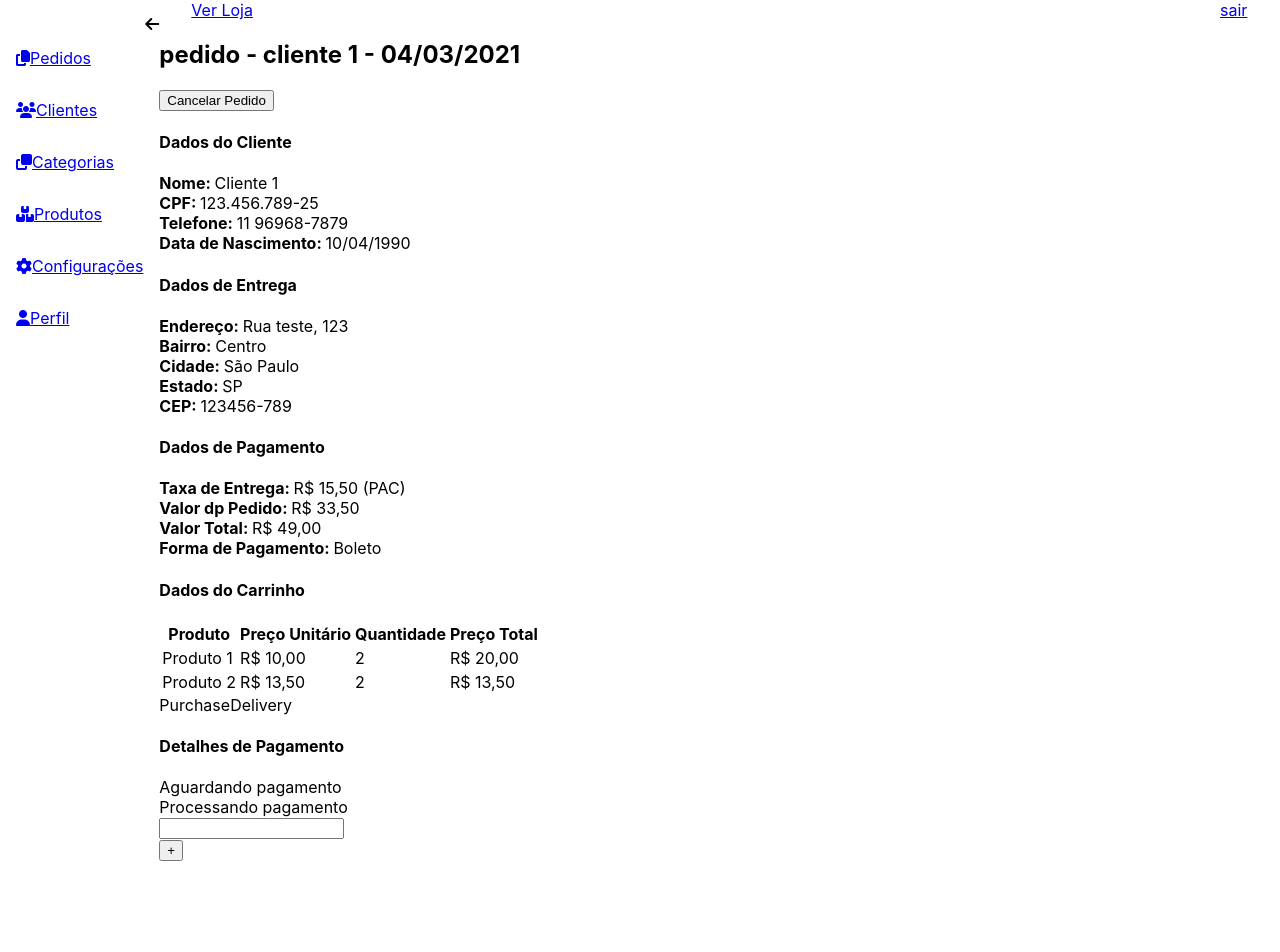
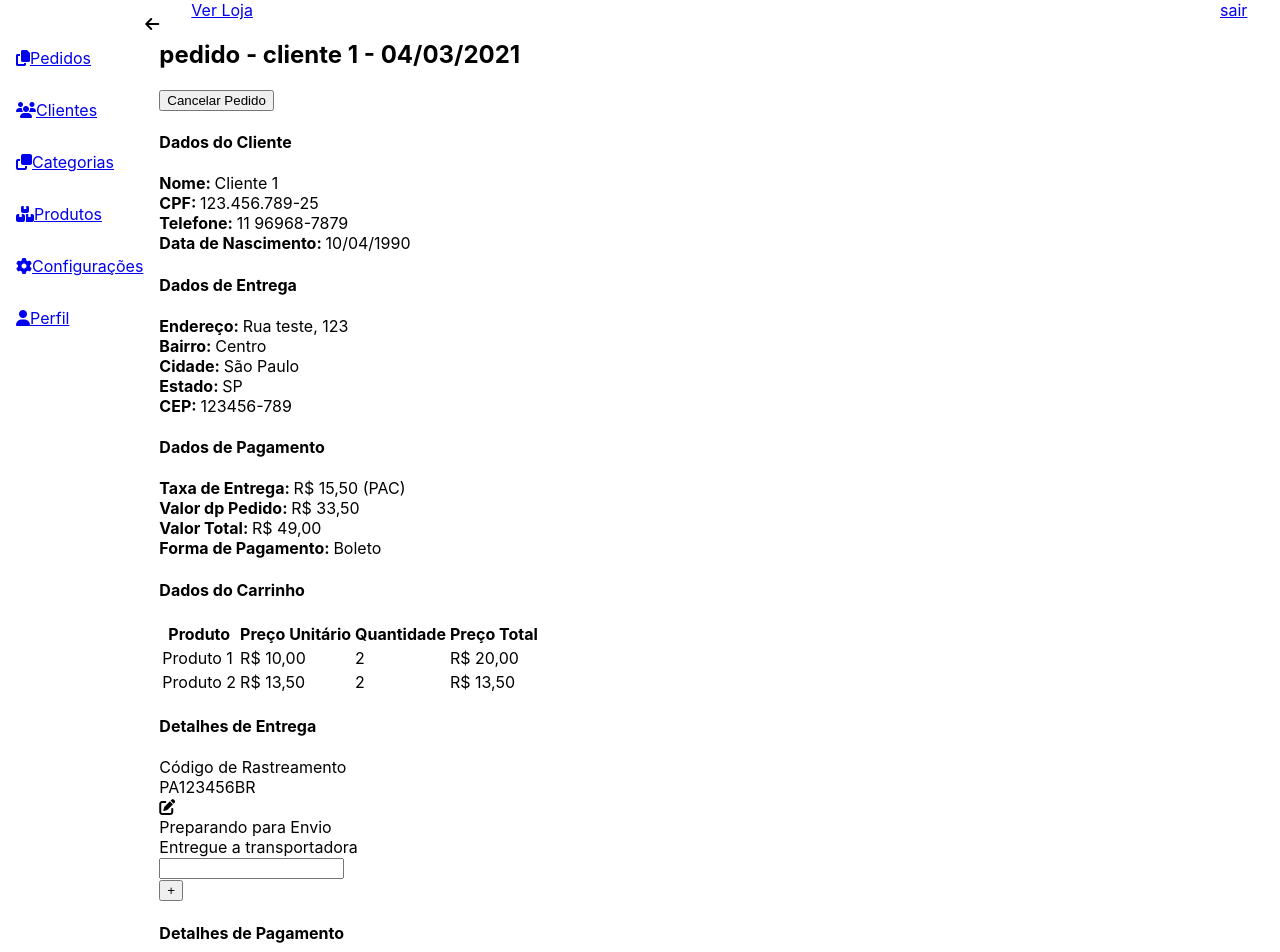
Before and after one commit to vhfuly/ecommerce-dashboard, a React (Create React App) app: page /#/Purchase/1 in a window 1280 px wide. Shown: the top 952 px of the page. Before the commit the page ends 861 px from the top, so only its background shows below. Built offline with nearby package versions, Linux system fonts and the light colour scheme.

Commit message:
feat: create InputValue

```diff
--- /dev/null
+++ b/src/components/Inputs/InputValue.tsx
@@ -0,0 +1,54 @@
+import React, { useState } from 'react';
+
+type Props = {
+  value: string;
+  name: string;
+  handleSubmit: (value: string) => void;
+}
+const InputValue: React.FC<Props> = props => {
+  const [value, setValue] = useState(props.value);
+  const [from, setFrom] = useState(false);
+  const onChange = (event: React.ChangeEvent<HTMLInputElement>) => setValue(event.target.value);
+  const toggleFrom = () => {
+    setFrom(!from);
+    setValue(props.value);
+  }
+
+  const handleSubmit = (value: string) => {
+    props.handleSubmit(value);
+    toggleFrom();
+  }
+
+  if (from) return (
+    <div className="input-value input-value-open">
+      <div>
+        <input
+          value={value}
+          onChange={onChange}
+          name={props.name}
+        />
+      </div>
+      <div>
+        <div onClick={() => handleSubmit(value)}>
+          <i className='fas fa-check' />
+        </div>
+        <div onClick={toggleFrom}>
+          <i className='fas fa-times' />
+        </div>
+      </div>
+
+    </div>
+
+  )
+  else return (
+    <div className="input-value">
+      <span>{props.value}</span>
+      <div onClick={() => toggleFrom()}>
+        <i className='fas fa-edit' />
+      </div>
+    </div>
+  );
+
+}
+
+export default InputValue
--- a/src/containers/Purchase/DeliveryDetails.tsx
+++ b/src/containers/Purchase/DeliveryDetails.tsx
@@ -1,10 +1,36 @@
-import React from 'react';
+import React, { useState } from 'react';
+import Title from '../../components/Text/Title';
+import DynamicList from '../../components/Lists/DynamicList';
+import InputValue from '../../components/Inputs/InputValue';
 
 const DeliveryDetails: React.FC = () => {
 
+  const [status, setStatus] = useState<string[]>(['Preparando para Envio', "Entregue a transportadora"]);
+  const [trackingCode, setTrackingCode] = useState<string>('PA123456BR')
+
+  const onAddDynamicList = (text: string) => {
+    if (!text) return
+    setStatus([...status, text]);
+  }
+
+  const handleSubmit = (value: string) => {
+    setTrackingCode(value)
+    alert('Salvo!!!!!')
+  }
+
   return(
-    <div className='container-Delivery-details'>
-    PurchaseDelivery
+    <div className='container-Delivery-detail'>
+      <Title type='h4' title='Detalhes de Entrega'/>
+      <label>Código de Rastreamento</label>
+      <InputValue
+        value={trackingCode}
+        handleSubmit={(value: string) => handleSubmit(value)}
+        name='trackingCode'
+      />
+      <DynamicList
+        data={status}
+        onAdd={onAddDynamicList}
+      />
     </div>
   );
 }
--- a/src/containers/Purchase/PaymentsDetails.tsx
+++ b/src/containers/Purchase/PaymentsDetails.tsx
@@ -6,26 +6,18 @@ import DynamicList from '../../components/Lists/DynamicList'
 
 const PaymentsDetails: React.FC = () => {
 
-  const [data, setData] = useState<string[]>(['Aguardando pagamento', "Processando pagamento"]);
-
-  const onRemoveDynamicList = (index: number) => {
-    const status = data.filter((item, indexArray) => indexArray !== index)
-    setData(status);
-  }
+  const [status, setStatus] = useState<string[]>(['Aguardando pagamento', "Processando pagamento"]);
 
   const onAddDynamicList = (text: string) => {
     if (!text) return
-    setData([...data, text]);
+    setStatus([...status, text]);
   }
-
-
 
   return(
     <div className='container-payments-details'>
       <Title type='h4' title='Detalhes de Pagamento'/>
       <DynamicList
-        data={data}
-        // onRemove={onRemoveDynamicList}
+        data={status}
         onAdd={onAddDynamicList}
       />
     </div>
```
